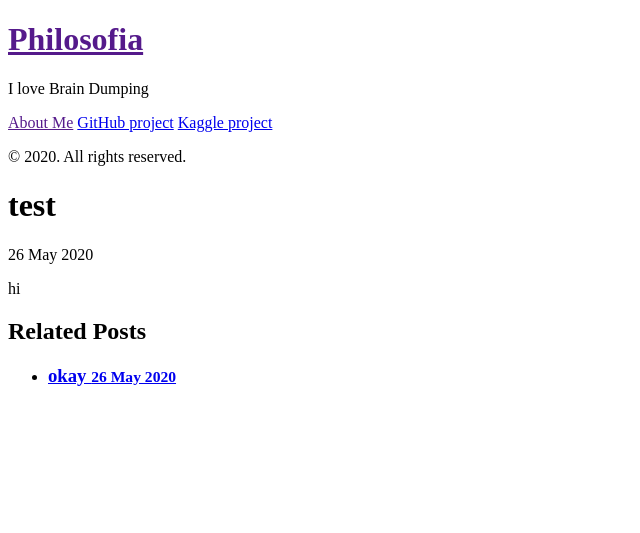
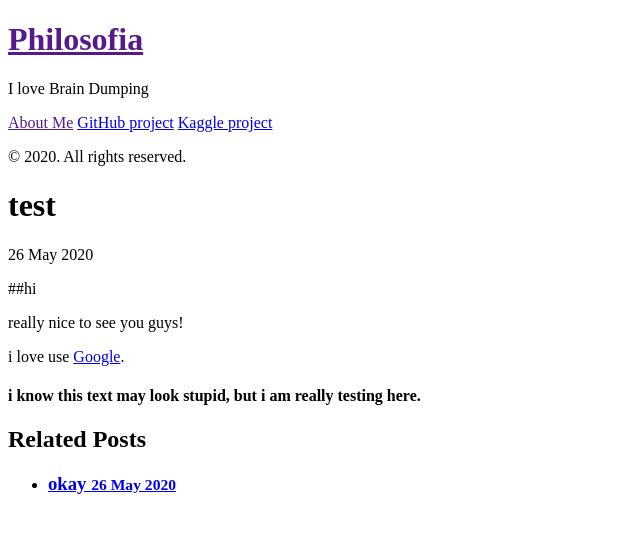
Before and after one commit to philosofia/philosofia.github.io, a Jekyll site: the page built from _posts/2020-05-26-test.md, in a window 1280 px wide. Shown: the top 533 px of the page, without its empty margins (0-640 px from the left). Built offline with Jekyll 4.4.1, drawn with Linux system fonts in a browser that asks for light colours.

Commit message:
Update 2020-05-26-test.md

```diff
--- a/_posts/2020-05-26-test.md
+++ b/_posts/2020-05-26-test.md
@@ -3,4 +3,10 @@ title: test
 layout: post
 ---
 
-hi
+##hi
+
+really nice to see you guys!
+
+i love use [Google](http://google.com).
+
+#### i know this text may look stupid, but i am really testing here.
```
